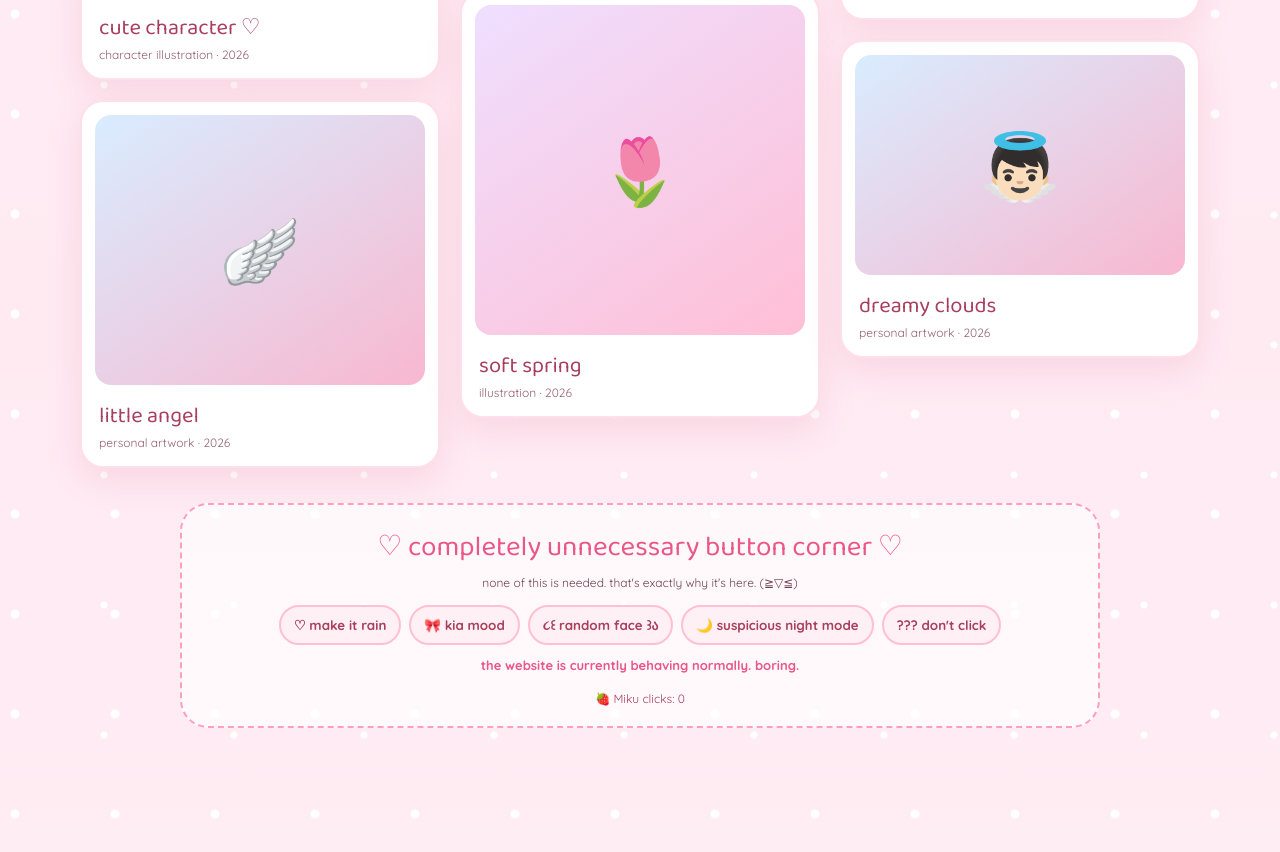
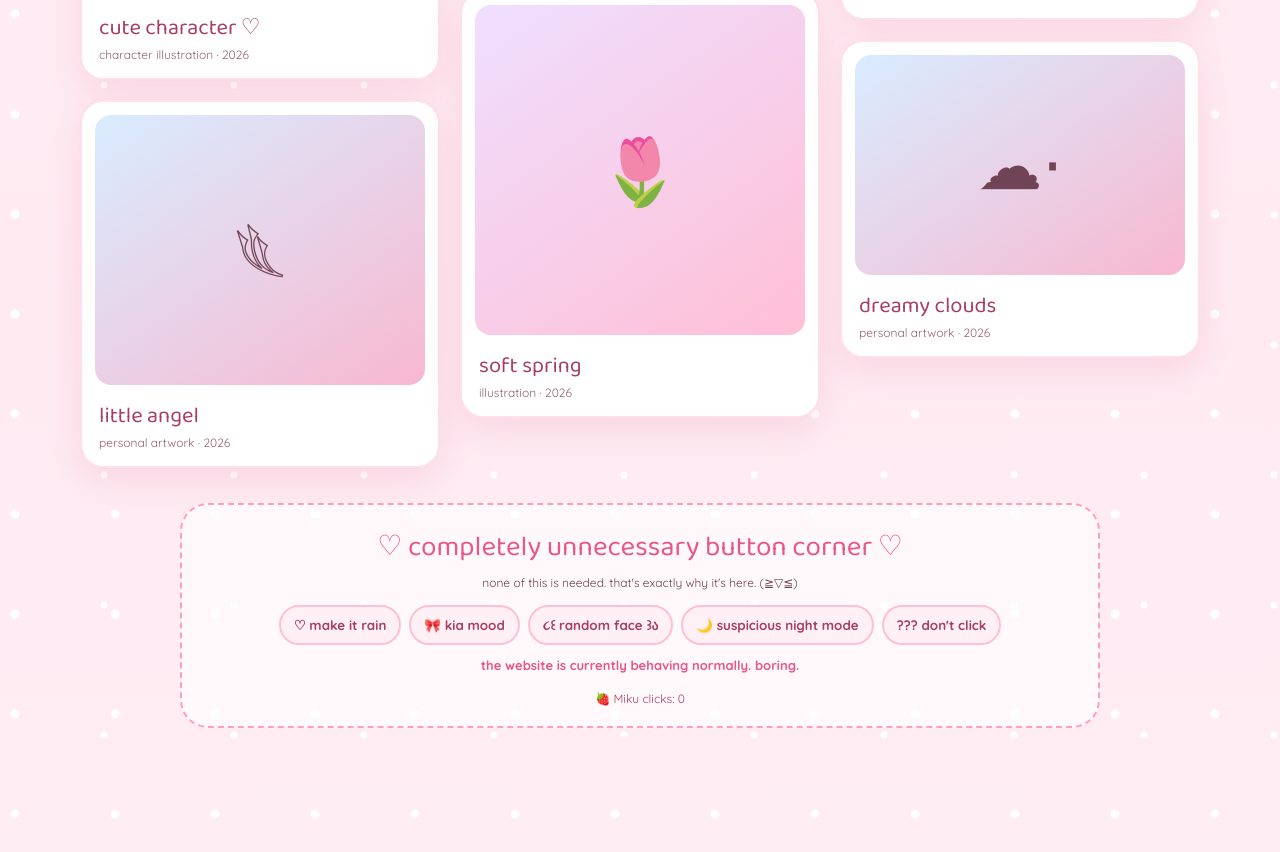
Before and after one commit to EternalEnvy-2/kiascommissionsite, a plain HTML site: page index.html in a window 1280 px wide. Shown: the part 2606-3458 px from the top of the page. Drawn offline with Linux system fonts and the light colour scheme.

Commit message:
Update index.html

```diff
--- a/index.html
+++ b/index.html
@@ -319,11 +319,11 @@ body.night .rule{border-color:#704153}
   Click an artwork for a tiny surprise. Also, click Miku. She has kaomojis. Obviously. ✿ ✿</div>
   <div class="gallery">
     <article class="art-card"><div class="art-image tall">🎀</div><div class="art-info"><h3>cute character ♡</h3><p>character illustration · 2026</p></div></article>
-    <article class="art-card"><div class="art-image square blue">🪽</div><div class="art-info"><h3>little angel</h3><p>personal artwork · 2026</p></div></article>
+    <article class="art-card"><div class="art-image square blue">𓆰</div><div class="art-info"><h3>little angel</h3><p>personal artwork · 2026</p></div></article>
     <article class="art-card"><div class="art-image cream">🍓</div><div class="art-info"><h3>strawberry mood</h3><p>illustration · 2026</p></div></article>
     <article class="art-card"><div class="art-image lilac tall">🌷</div><div class="art-info"><h3>soft spring</h3><p>illustration · 2026</p></div></article>
     <article class="art-card"><div class="art-image square">🐰</div><div class="art-info"><h3>bunny girl</h3><p>character art · 2026</p></div></article>
-    <article class="art-card"><div class="art-image blue">👼🏻</div><div class="art-info"><h3>dreamy clouds</h3><p>personal artwork · 2026</p></div></article>
+    <article class="art-card"><div class="art-image blue">☁︎⋅</div><div class="art-info"><h3>dreamy clouds</h3><p>personal artwork · 2026</p></div></article>
   </div>
 
   <div class="fun-zone">
```
